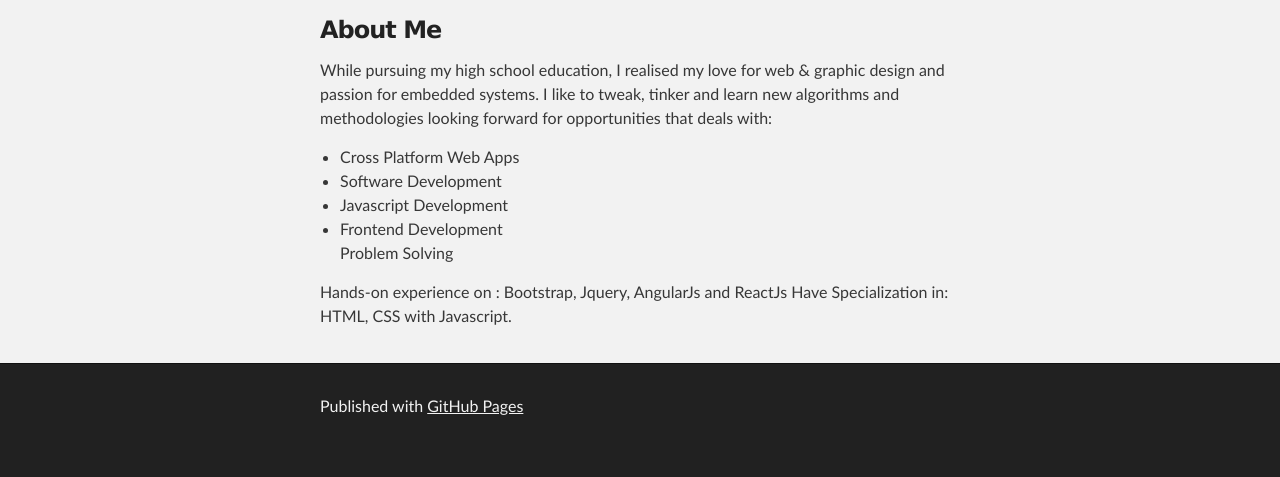
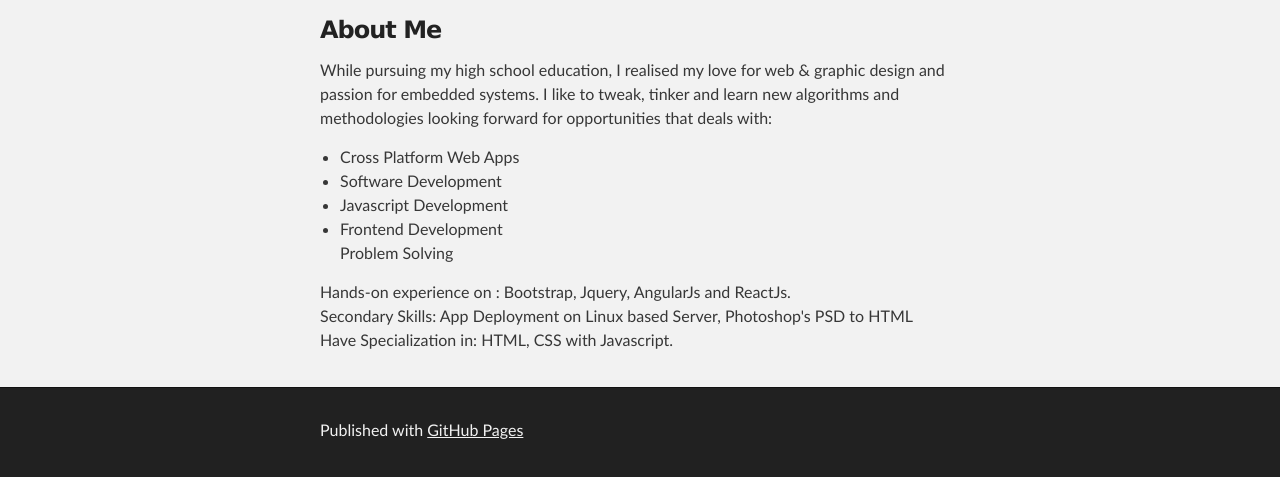
Before and after one commit to dakshim/dakshim.github.io, a plain HTML site: page index.html in a window 1280 px wide. Shown: the part 429-906 px from the top of the page. Before the commit the page ends 882 px from the top, so only its background shows below. Drawn offline with Linux system fonts and the light colour scheme.

Commit message:
Update index.html

```diff
--- a/index.html
+++ b/index.html
@@ -45,8 +45,9 @@
 <li>Problem Solving</li>
 </ul>
 
-<p>Hands-on experience on : Bootstrap, Jquery, AngularJs and ReactJs
-Have Specialization in: HTML, CSS with Javascript.</p>
+<p>Hands-on experience on : Bootstrap, Jquery, AngularJs and ReactJs.<br/>
+  Secondary Skills: App Deployment on Linux based Server, Photoshop's PSD to HTML <br/>
+  Have Specialization in: HTML, CSS with Javascript.</p>
       </section>
     </div>
 
```
